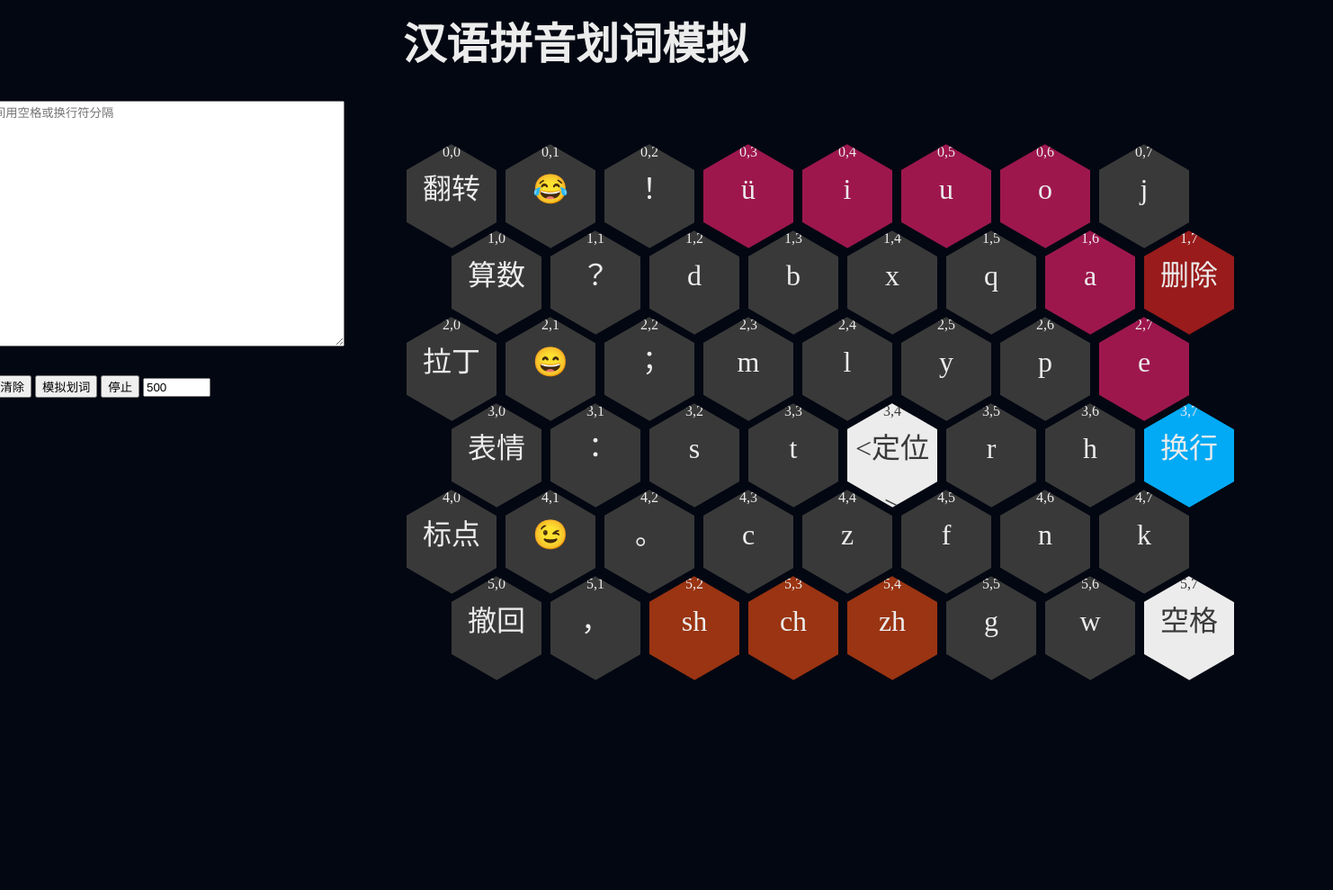
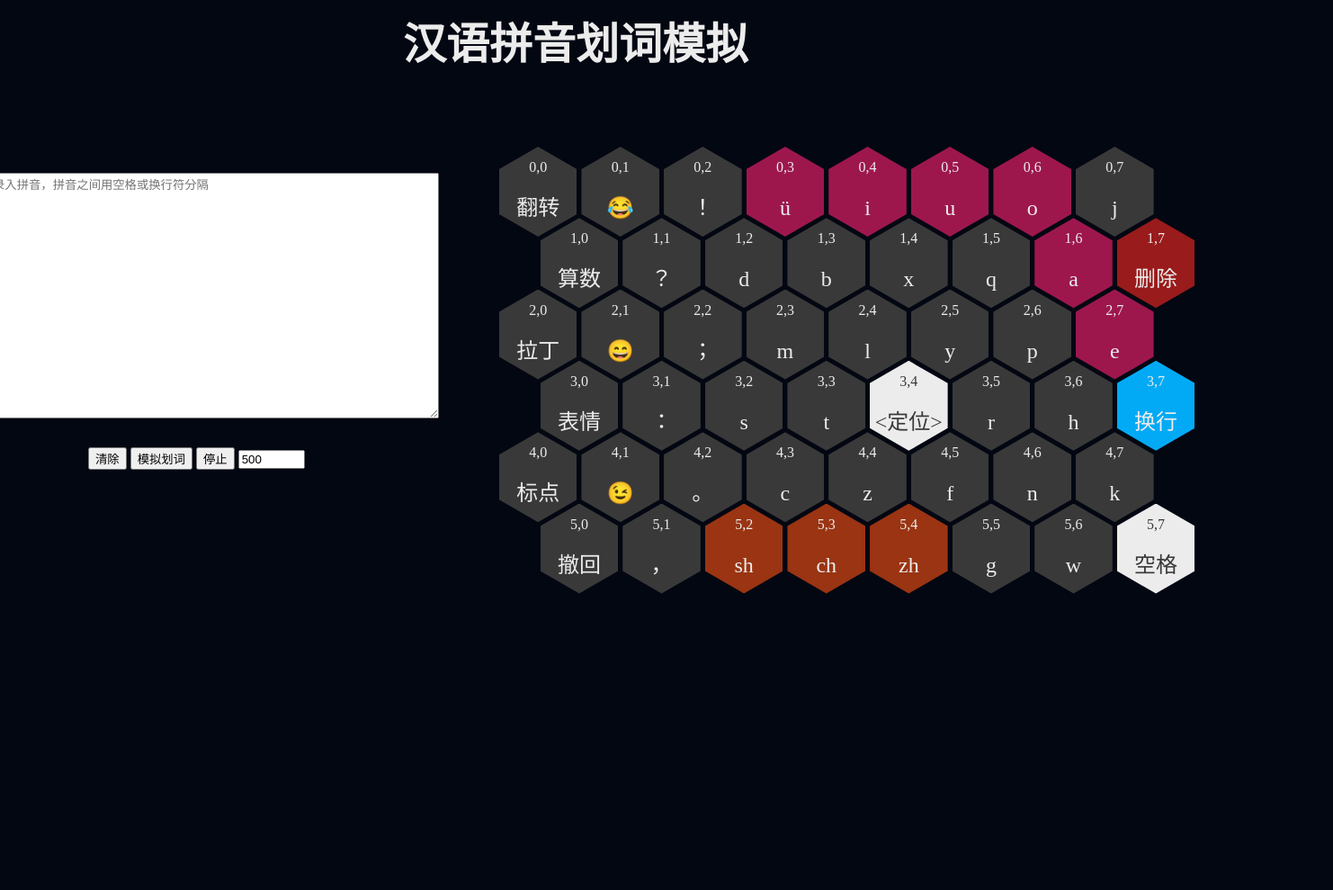
Before and after one commit to crazydan-studio/kuaizi-ime, a plain HTML site: page analyze/simulate.html in a window 1280 px wide. Shown: the whole page at 90% size, 1482 px wide, since content can reach past the window. Drawn offline with Linux system fonts and the light colour scheme.

Commit message:
Analyze: 改进划词模拟中的按键生成和布局算法，确保其为真正的正六边形且按键间隔完全一致

```diff
--- a/analyze/simulate.css
+++ b/analyze/simulate.css
@@ -28,6 +28,7 @@
 
 .data {
   padding: 2em;
+  margin-top: 5em;
   display: flex;
   flex-direction: column;
   justify-content: flex-start;
@@ -77,32 +78,29 @@
   padding-bottom: 20px;
 }
 
-.key {
-  margin: 0 5px;
-  height: 96px;
-}
+.key {}
 
 .hex {
   overflow: hidden;
-  display: block;
-  width: 100px;
-  height: 116px;
-  transform: rotate(-60deg) skewY(30deg);
+  display: flex;
+  justify-content: center;
+  align-items: center;
 }
 
 .hex-inner {
-  display: block;
-  width: 100px;
-  height: 116px;
   text-align: center;
-  transform: skewY(-30deg) rotate(60deg);
+  clip-path: polygon(0% 25%, 0% 75%, 50% 100%, 100% 75%, 100% 25%, 50% 0%);
+  display: flex;
+  justify-content: center;
+  align-items: center;
+  flex-direction: column;
 }
 
 .hex-inner .index {}
 
 .hex-inner .char {
-  font-size: 2em;
-  line-height: 2em;
+  font-size: 1.5em;
+  line-height: 1.5em;
 }
 
 .key .hex-inner {
--- a/analyze/simulate.js
+++ b/analyze/simulate.js
@@ -8,22 +8,31 @@
   id: 0,
   duration: 500
 };
-const line = 8;
-const lineCount = 9;
-const hexWidth = 100;
+const cos_30 = Math.cos(Math.PI / 6);
+const sin_30 = Math.sin(Math.PI / 6);
+const hexRows = 6;
+const hexColumns = 8;
+const hexRadius = 50;
+const hexWidth = 2 * (hexRadius * cos_30);
+const hexHeight = 2 * hexRadius;
+// 正六边形间距通过嵌套外六边形实现
 const hexSpacing = 5;
-const hexOuterWidth = hexWidth + 2 * hexSpacing;
+const hexOuterRadius = hexRadius + hexSpacing / (2 * cos_30);
+const hexOuterWidth = 2 * (hexOuterRadius * cos_30);
+const hexOuterHeight = 2 * hexOuterRadius;
+const hexOuterMarginTop = -hexOuterRadius * sin_30;
+const hexRowsWidth = (hexColumns + 0.5) * hexOuterWidth;
 const keys = [
   // row 0
-  ['翻转', '😂', '！', 'ü', 'i', 'u', 'o', 'j', null],
+  ['翻转', '😂', '！', 'ü', 'i', 'u', 'o', 'j'],
   // row 1
   ['算数', '？', 'd', 'b', 'x', 'q', 'a', '删除'],
   // row 2
-  ['拉丁', '😄', '；', 'm', 'l', 'y', 'p', 'e', null],
+  ['拉丁', '😄', '；', 'm', 'l', 'y', 'p', 'e'],
   // row 3
   ['表情', '：', 's', 't', '&lt;定位>', 'r', 'h', '换行'],
   // row 4
-  ['标点', '😉', '。', 'c', 'z', 'f', 'n', 'k', null],
+  ['标点', '😉', '。', 'c', 'z', 'f', 'n', 'k'],
   // row 5
   ['撤回', '，', 'sh', 'ch', 'zh', 'g', 'w', '空格']
 ];
@@ -31,7 +40,7 @@
 initKeyboard();
 
 function initKeyboard() {
-  for (let i = 0, row = 0, column = 0; i < line * lineCount - 4; i++) {
+  for (let i = 0, row = 0, column = 0; i < hexColumns * hexRows; i++) {
     const keyRow = keys[row] || [];
     const keyChar = keyRow[column] || '';
 
@@ -56,19 +65,22 @@
     }
   }
 
-  $keyboard.style.width = `${lineCount * hexOuterWidth}px`;
+  $keyboard.style.width = `${hexRowsWidth}px`;
 
-  // 假设需要平行边距离为w的六边形，每个六边形之间的间隔为m。
-  // 如果第一排有x个六边形，那么为实现相邻两排交错排列的效果，
-  // 需要设置: .key:nth(`2x - 1`n + `x + 1`) { margin-left: 0.5(w+2m) }。
-  // 比如第一排有6个，那么li:nth(11n+7) { ... }
-  const $lineCount = document.createElement('style');
-  $lineCount.textContent = `
-      .key:nth-child(${2 * lineCount - 1}n+${lineCount + 1}) { margin-left: ${
-    0.5 * hexOuterWidth
-  }px; }
+  const $hexComputedStyle = document.createElement('style');
+  $hexComputedStyle.textContent = `
+      .demo { padding-top: ${-hexOuterMarginTop}px; }
+      .hex {
+        width: ${hexOuterWidth}px;
+        height: ${hexOuterHeight}px;
+        margin-top: ${hexOuterMarginTop}px;
+      }
+      .hex-inner { width: ${hexWidth}px; height: ${hexHeight}px; }
+      .key:nth-child(${hexColumns * 2}n+${hexColumns + 1}) {
+        margin-left: ${0.5 * hexOuterWidth}px;
+      }
       `;
-  document.head.appendChild($lineCount);
+  document.head.appendChild($hexComputedStyle);
 
   const $btnClear = document.body.querySelector('.data .btn [name="clear"]');
   const $btnStop = document.body.querySelector('.data .btn [name="stop"]');
```
Also changed, not shown: assets/img/pinyin-key-layout.png.
